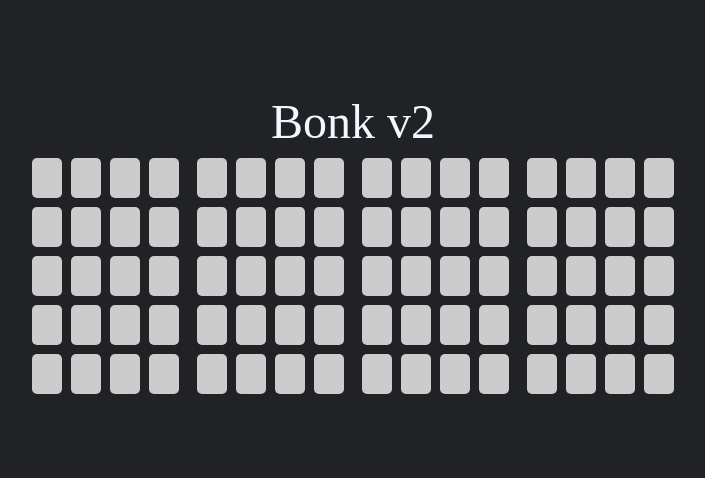
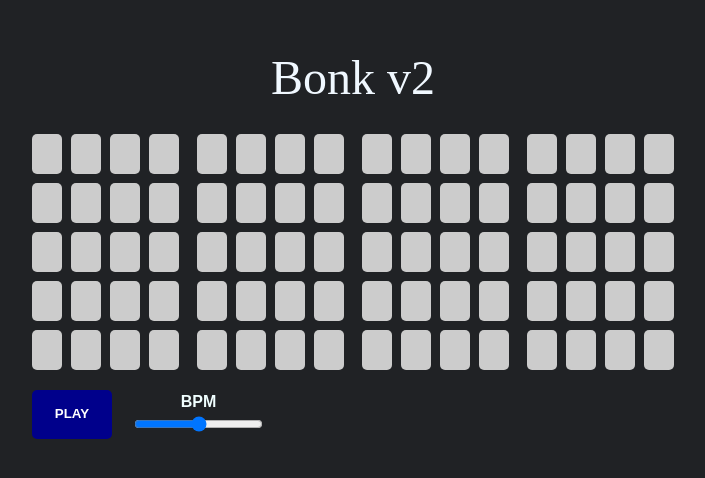
Before and after one commit to KanielPinto/Bonk_v2, a React (Vite) app in the folder Bonk_v2/: page / in a window 1280 px wide. Shown: the part 168-646 px from the top of the page, without its empty margins (287-992 px from the left). Built offline with nearby package versions, Linux system fonts and the light colour scheme.

Commit message:
control panel started

```diff
--- a/Bonk_v2/src/App.module.scss
+++ b/Bonk_v2/src/App.module.scss
@@ -10,6 +10,11 @@
     position: absolute;
 }
 
+
+.container{
+    display: grid;
+    row-gap: 20px;
+}
 .header{
     font-family: Orbitron;
 }
@@ -40,6 +45,11 @@
         &:checked   +   #{$cell}Content{
             background-color: #38fbdb;
         }
+
+        &:focus-visible + #{$cell}Content{
+            outline: solid 3px #ff00cc;
+            outline-offset: 3px;
+        }
     }
 
     &Content{
@@ -47,7 +57,11 @@
         height: 40px;
         background-color: #ccc;
         border-radius: 5px;
+
+
     }
+
+
 }
 
 
@@ -56,3 +70,35 @@
     color: aliceblue;
     text-align: center;
 }
+
+.controlPanel{
+    display: flex;
+    column-gap: 20px;
+
+}
+
+.playButton{
+    border: none;
+    border-radius: 5px;
+    appearance: none;
+    background-color: darkblue;
+    color: white;
+    width: 80px;
+    line-height: 2;
+    font-weight: 700;
+    transition: background-color 0.5s;
+
+
+    &:hover{
+        background-color: blue;
+    }
+}
+
+.controlCol{
+    text-align: center;
+    color: azure;
+    font-weight: 700;
+}
+.slider{
+    caption-side: top;
+}
--- a/Bonk_v2/src/App.tsx
+++ b/Bonk_v2/src/App.tsx
@@ -1,15 +1,14 @@
-import React from 'react'
-import styles from './App.module.scss'
-
-
+import React from "react";
+import styles from "./App.module.scss";
+import * as Tone from "tone";
 
 type Props = {
   samples: { samp_url: string; samp_name: string }[];
   noOfSteps?: number;
 };
 
-
 export default function App({ samples, noOfSteps }: Props) {
+  const [isPlaying, setIsPlaying] = React.useState(false);
   const trackId = [...Array(samples.length).keys()] as const;
   const stepId = [...Array(noOfSteps).keys()] as const;
 
@@ -17,26 +16,36 @@ export default function App({ samples, noOfSteps }: Props) {
     <div className={styles.container}>
       <div className={styles.header}>Bonk v2</div>
       <div className={styles.grid}>
-
         <div className={styles.cellStrip}>
-          {trackId.map((trackId => (
+          {trackId.map((trackId) => (
             <div key={trackId} className={styles.row}>
-              {stepId.map((stepID => {
-                const id = trackId + '-' + stepID;
-                return (<label key={id} className={styles.cell}>
-                  <input type="checkbox" id={id} className={styles.cellInput} />
-                  <div className={styles.cellContent}></div>
-
-
-                </label>)
+              {stepId.map((stepID) => {
+                const id = trackId + "-" + stepID;
+                return (
+                  <label key={id} className={styles.cell}>
+                    <input
+                      type="checkbox"
+                      id={id}
+                      className={styles.cellInput}
+                    />
+                    <div className={styles.cellContent}></div>
+                  </label>
+                );
                 //13.12 timestamp
-              }))}
-
+              })}
             </div>
-          )))}
+          ))}
         </div>
       </div>
-
+      <div className={styles.controlPanel}>
+        <button className={styles.playButton}>
+          {isPlaying ? "PAUSE" : "PLAY"}
+        </button>
+        <div className={styles.controlCol}>
+          <label htmlFor="bpmSlide">BPM</label> <br />
+          <input type="range" className={styles.slider} name="bpmSlide" id="bpmSlide"/>
+        </div>
+      </div>
     </div>
-  )
+  );
 }
```
